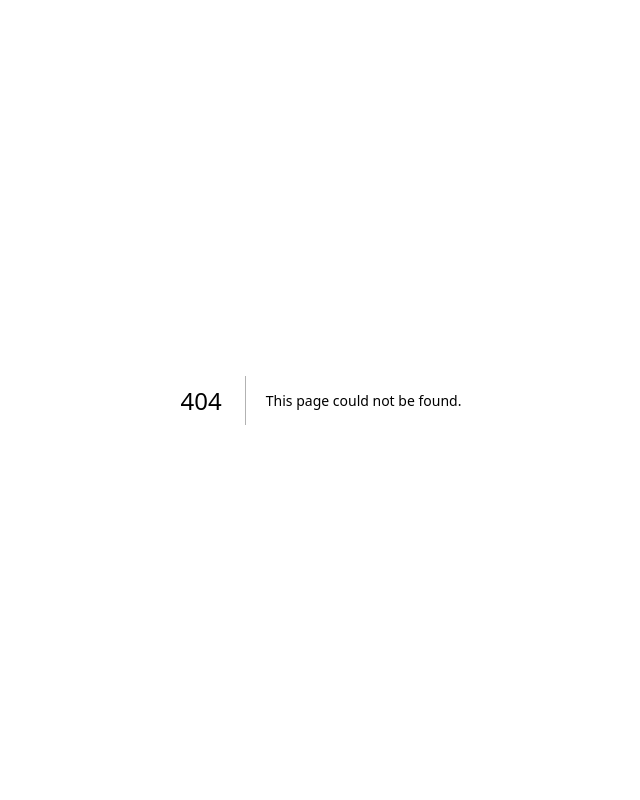
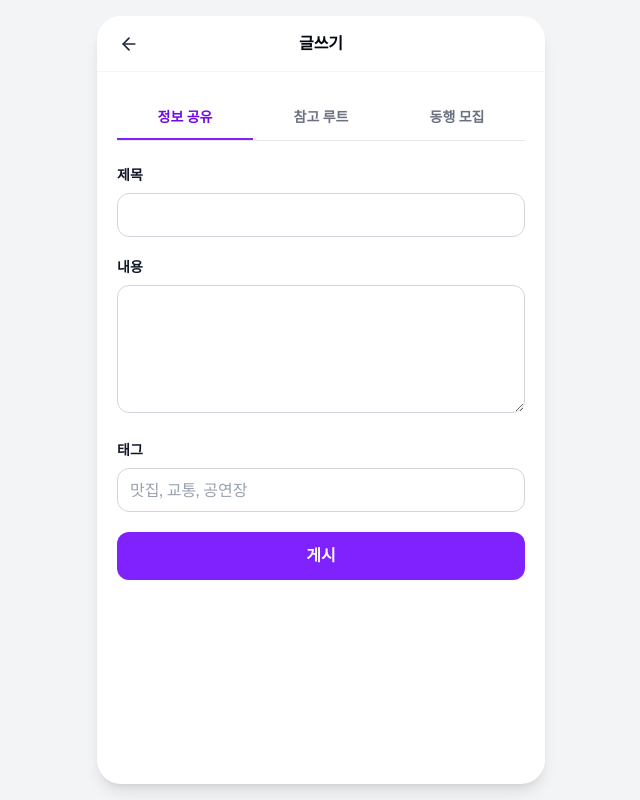
Before and after one commit to fanroute-sync/fanroute-sync-web, a Next.js app: page /community/write in a window 1280 px wide. Before the commit this address had no page. Shown: the whole page, without its empty margins (319-959 px from the left). Built offline with nearby package versions, Linux system fonts and the light colour scheme.

Commit message:
feat: add typed community post forms

```diff
--- /dev/null
+++ b/src/app/community/write/page.tsx
@@ -0,0 +1,2 @@
+import { CommunityWriteScreen } from '@/features/community';
+export default function CommunityWritePage() { return <CommunityWriteScreen />; }
--- a/src/features/community/index.ts
+++ b/src/features/community/index.ts
@@ -1 +1,2 @@
 export { CommunityListScreen } from './ui/community-list-screen';
+export { CommunityWriteScreen } from './ui/community-write-screen';
--- /dev/null
+++ b/src/features/community/ui/community-write-screen.tsx
@@ -0,0 +1,30 @@
+'use client';
+
+import { useRouter } from 'next/navigation';
+import { useState } from 'react';
+import { toast } from 'sonner';
+
+import { AppShell, ContentContainer, PageHeader } from '@/components/layout';
+import { Tabs } from '@/components/ui';
+import { useCreatePost } from '@/features/community/api/community-queries';
+import type { CommunityPost, CommunityPostType } from '@/features/community/model/community';
+import { CompanionPostForm, type CompanionPostValues } from '@/features/community/ui/forms/companion-post-form';
+import { InfoPostForm, type InfoPostValues } from '@/features/community/ui/forms/info-post-form';
+import { RoutePostForm, type RoutePostValues } from '@/features/community/ui/forms/route-post-form';
+
+const tabs = [{ value: 'INFO', label: '정보 공유' }, { value: 'REFERENCE_ROUTE', label: '참고 루트' }, { value: 'COMPANION', label: '동행 모집' }] as const;
+const tags = (value: string) => value.split(',').map((tag) => tag.trim().replace(/^#/, '')).filter(Boolean);
+
+export function CommunityWriteScreen() {
+  const router = useRouter();
+  const [type, setType] = useState<CommunityPostType>('INFO');
+  const createPost = useCreatePost();
+  const publish = (post: CommunityPost) => createPost.mutate(post, { onSuccess: () => { toast.success('게시글을 등록했어요.'); router.push('/community'); } });
+  const base = (postType: CommunityPostType): Omit<CommunityPost, 'title' | 'content' | 'tags'> => ({ id: `post-${Date.now()}`, type: postType, author: '부산원정러', createdAt: new Date().toISOString(), region: '부산 전체', placeNames: [], likeCount: 0, liked: false, mine: true, comments: [] });
+  const submitInfo = (values: InfoPostValues) => publish({ ...base('INFO'), ...values, tags: tags(values.tags) });
+  const submitRoute = (values: RoutePostValues) => publish({ ...base('REFERENCE_ROUTE'), title: values.title, content: '내 저장 일정을 공유합니다.', tags: tags(values.tags), route: { tripId: values.tripId, period: '2026.08.22 — 08.24', places: ['광안리 해수욕장', '부산아시아드주경기장'], shareLink: `https://fanroute.example/routes/${Date.now()}` } });
+  const submitCompanion = (values: CompanionPostValues) => publish({ ...base('COMPANION'), title: values.title, content: values.content, tags: ['동행'], concertName: concertOptionsLabel(values.concertId), companion: { date: values.date, currentMembers: 1, maxMembers: values.maxMembers } });
+  return <AppShell showBottomNavigation={false} header={<PageHeader title='글쓰기' backHref='/community' />}><ContentContainer className='space-y-6'><Tabs items={tabs} value={type} onValueChange={setType} ariaLabel='게시글 타입' />{type === 'INFO' ? <InfoPostForm onSubmit={submitInfo} loading={createPost.isPending} /> : null}{type === 'REFERENCE_ROUTE' ? <RoutePostForm onSubmit={submitRoute} loading={createPost.isPending} /> : null}{type === 'COMPANION' ? <CompanionPostForm onSubmit={submitCompanion} loading={createPost.isPending} /> : null}</ContentContainer></AppShell>;
+}
+
+function concertOptionsLabel(concertId: string) { return concertId === 'concert-summer-wave' ? 'SUMMER WAVE in BUSAN' : concertId; }
--- /dev/null
+++ b/src/features/community/ui/forms/companion-post-form.tsx
@@ -0,0 +1,16 @@
+'use client';
+
+import { zodResolver } from '@hookform/resolvers/zod';
+import { useForm } from 'react-hook-form';
+import { z } from 'zod';
+
+import { Button, Input } from '@/components/ui';
+import { concertOptions } from '@/features/community/fixtures/community-fixtures';
+import { FormField, Textarea } from '@/features/community/ui/forms/form-field';
+
+const schema = z.object({ concertId: z.string().min(1, '공연을 선택해주세요.'), date: z.string().min(1, '날짜를 선택해주세요.'), maxMembers: z.number().int().min(2).max(10), title: z.string().trim().min(2, '제목을 입력해주세요.'), content: z.string().trim().min(5, '내용을 5자 이상 입력해주세요.') });
+export type CompanionPostValues = z.infer<typeof schema>;
+export function CompanionPostForm({ onSubmit, loading }: { onSubmit: (values: CompanionPostValues) => void; loading: boolean }) {
+  const { register, handleSubmit, formState: { errors } } = useForm<CompanionPostValues>({ resolver: zodResolver(schema), defaultValues: { concertId: '', date: '', maxMembers: 3, title: '', content: '' } });
+  return <form onSubmit={handleSubmit(onSubmit)} className='space-y-5'><FormField label='공연' error={errors.concertId?.message}><select className='h-11 w-full rounded-xl border border-gray-300 bg-white px-3' {...register('concertId')}><option value=''>공연을 선택하세요</option>{concertOptions.map((concert) => <option key={concert.id} value={concert.id}>{concert.label}</option>)}</select></FormField><div className='grid grid-cols-2 gap-3'><FormField label='날짜' error={errors.date?.message}><Input type='date' {...register('date')} /></FormField><FormField label='모집 인원'><Input type='number' min={2} max={10} {...register('maxMembers', { valueAsNumber: true })} /></FormField></div><FormField label='제목' error={errors.title?.message}><Input {...register('title')} /></FormField><FormField label='내용' error={errors.content?.message}><Textarea {...register('content')} /></FormField><p className='text-xs text-gray-500'>신청과 연락은 댓글을 통해 진행됩니다.</p><Button type='submit' size='lg' fullWidth disabled={loading}>게시</Button></form>;
+}
--- /dev/null
+++ b/src/features/community/ui/forms/form-field.tsx
@@ -0,0 +1,9 @@
+import type { ReactNode, TextareaHTMLAttributes } from 'react';
+
+export function FormField({ label, error, children }: { label: string; error?: string; children: ReactNode }) {
+  return <label className='block'><span className='mb-2 block text-sm font-semibold text-gray-900'>{label}</span>{children}{error ? <span className='mt-1 block text-xs text-red-600'>{error}</span> : null}</label>;
+}
+
+export function Textarea(props: TextareaHTMLAttributes<HTMLTextAreaElement>) {
+  return <textarea className='min-h-32 w-full rounded-xl border border-gray-300 p-3 text-sm outline-none focus:border-violet-500 focus:ring-2 focus:ring-violet-100' {...props} />;
+}
--- /dev/null
+++ b/src/features/community/ui/forms/info-post-form.tsx
@@ -0,0 +1,15 @@
+'use client';
+
+import { zodResolver } from '@hookform/resolvers/zod';
+import { useForm } from 'react-hook-form';
+import { z } from 'zod';
+
+import { Button, Input } from '@/components/ui';
+import { FormField, Textarea } from '@/features/community/ui/forms/form-field';
+
+const schema = z.object({ title: z.string().trim().min(2, '제목을 입력해주세요.'), content: z.string().trim().min(5, '내용을 5자 이상 입력해주세요.'), tags: z.string() });
+export type InfoPostValues = z.infer<typeof schema>;
+export function InfoPostForm({ onSubmit, loading }: { onSubmit: (values: InfoPostValues) => void; loading: boolean }) {
+  const { register, handleSubmit, formState: { errors } } = useForm<InfoPostValues>({ resolver: zodResolver(schema), defaultValues: { title: '', content: '', tags: '' } });
+  return <form onSubmit={handleSubmit(onSubmit)} className='space-y-5'><FormField label='제목' error={errors.title?.message}><Input {...register('title')} /></FormField><FormField label='내용' error={errors.content?.message}><Textarea {...register('content')} /></FormField><FormField label='태그'><Input placeholder='맛집, 교통, 공연장' {...register('tags')} /></FormField><Button type='submit' size='lg' fullWidth disabled={loading}>게시</Button></form>;
+}
--- /dev/null
+++ b/src/features/community/ui/forms/route-post-form.tsx
@@ -0,0 +1,16 @@
+'use client';
+
+import { zodResolver } from '@hookform/resolvers/zod';
+import { useForm } from 'react-hook-form';
+import { z } from 'zod';
+
+import { Button, Input } from '@/components/ui';
+import { savedTripOptions } from '@/features/community/fixtures/community-fixtures';
+import { FormField } from '@/features/community/ui/forms/form-field';
+
+const schema = z.object({ tripId: z.string().min(1, '저장 일정을 선택해주세요.'), title: z.string().trim().min(2, '제목을 입력해주세요.'), tags: z.string().trim().min(1, '태그를 입력해주세요.') });
+export type RoutePostValues = z.infer<typeof schema>;
+export function RoutePostForm({ onSubmit, loading }: { onSubmit: (values: RoutePostValues) => void; loading: boolean }) {
+  const { register, handleSubmit, formState: { errors } } = useForm<RoutePostValues>({ resolver: zodResolver(schema), defaultValues: { tripId: '', title: '', tags: '' } });
+  return <form onSubmit={handleSubmit(onSubmit)} className='space-y-5'><FormField label='내 저장 일정' error={errors.tripId?.message}><select className='h-11 w-full rounded-xl border border-gray-300 bg-white px-3' {...register('tripId')}><option value=''>일정을 선택하세요</option>{savedTripOptions.map((trip) => <option key={trip.id} value={trip.id}>{trip.label}</option>)}</select></FormField><FormField label='제목' error={errors.title?.message}><Input {...register('title')} /></FormField><FormField label='태그' error={errors.tags?.message}><Input placeholder='맛집위주, 혼자여행' {...register('tags')} /></FormField><Button type='submit' size='lg' fullWidth disabled={loading}>게시</Button></form>;
+}
```
